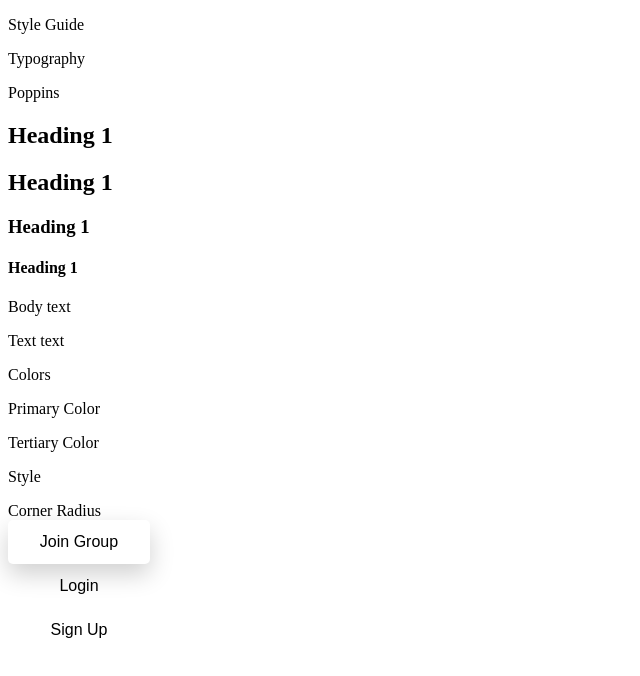
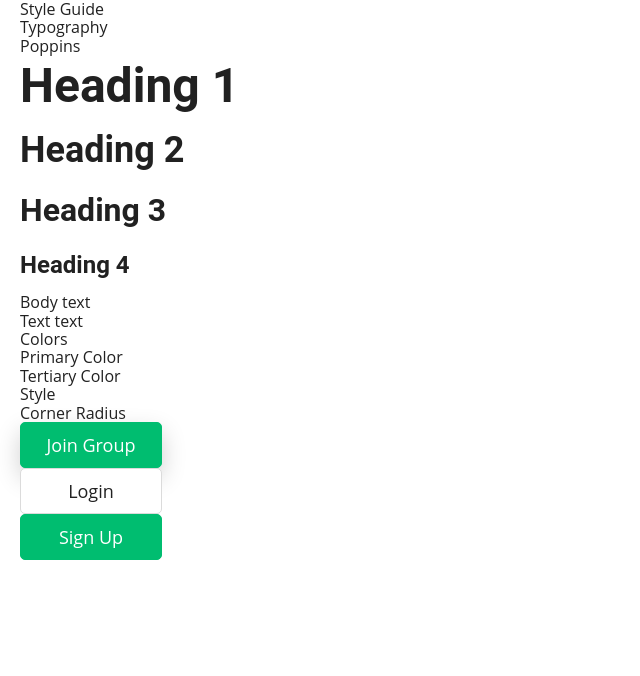
Before and after one commit to akarambizi/portfolio, a Next.js app: page /style-guide in a window 1280 px wide. Shown: the top 676 px of the page, without its empty margins (0-640 px from the left). Built offline with nearby package versions, Linux system fonts and the light colour scheme.

Commit message:
made changes to the styled-components

```diff
--- a/pages/_app.js
+++ b/pages/_app.js
@@ -1,5 +1,11 @@
+import { GlobalStyles } from '../styles';
 function MyApp({ Component, pageProps }) {
-    return <Component {...pageProps} />;
+    return (
+        <>
+            <GlobalStyles />
+            <Component {...pageProps} />
+        </>
+    );
 }
 
 export default MyApp;
--- a/pages/style-guide.js
+++ b/pages/style-guide.js
@@ -1,17 +1,17 @@
 import React from 'react';
-import { Button } from '../styles/elements';
+import { Title, Button, Wrapper } from '../styles/elements';
 
 function StyleGuide() {
     return (
-        <section>
+        <Wrapper>
             <p>Style Guide</p>
             <div>
                 <p>Typography</p>
                 <span>Poppins</span>
-                <h1>Heading 1</h1>
-                <h2>Heading 1</h2>
-                <h3>Heading 1</h3>
-                <h4>Heading 1</h4>
+                <Title>Heading 1</Title>
+                <Title as="h2">Heading 2</Title>
+                <Title as="h3">Heading 3</Title>
+                <Title as="h4">Heading 4</Title>
                 <p>Body text</p>
                 <p>Text text</p>
             </div>
@@ -50,7 +50,7 @@
                 <Button secondary>login</Button>
                 <Button>Sign Up</Button>
             </div>
-        </section>
+        </Wrapper>
     );
 }
 
--- a/styles/elements.js
+++ b/styles/elements.js
@@ -30,15 +30,26 @@
 `;
 
 const titles = {
-    h2: 'font-size: 40px;',
-    h3: 'font-size: 30px;',
-    h4: 'font-size: 24px;',
-    h5: 'font-size: 20px;',
-    h6: 'font-size: 18px;'
+    h1: {
+        'font-size': 'var(--font-size-xxl)',
+        'line-height': '62px'
+    },
+    h2: {
+        'font-size': 'var(--font-size-xl)',
+        'line-height': '46px'
+    },
+    h3: {
+        'font-size': 'var(--font-size-lg)',
+        'line-height': '54px'
+    },
+    h4: {
+        'font-size': 'var(--font-size-md)',
+        'line-height': '36px'
+    }
 };
 
 export const Title = styled.h1`
-    ${({ as: tag }) => (tag in titles ? titles[tag] : 'font-size: 44px;')};
+    ${({ as: tag }) => (tag in titles ? titles[tag] : titles['h1'])};
     margin-bottom: ${({ marginBottom }) => marginBottom || '10px'};
     width: ${({ fullWidth }) => fullWidth && '100%'};
     font-family: var(--font-secondary);
--- a/styles/fonts.js
+++ b/styles/fonts.js
@@ -2,12 +2,12 @@
     '--font-primary': "'Open Sans', sans-serif",
     '--font-secondary': "'Roboto', sans-serif",
     '--font-tertiary': "'Source Serif Pro', serif",
-    '--font-size-xs': '12px',
-    '--font-size-sm': '14px',
-    '--font-size-md': '16px',
-    '--font-size-lg': '18px',
-    '--font-size-xl': '20px',
-    '--font-size-xxl': '24px',
+    '--font-size-paragraph': '16px',
+    '--font-size-sm': '18px',
+    '--font-size-md': '24px',
+    '--font-size-lg': '32px',
+    '--font-size-xl': '36px',
+    '--font-size-xxl': '48px',
 };
 
 export default fonts;
--- a/styles/mixins.js
+++ b/styles/mixins.js
@@ -1,27 +1,4 @@
 import { css, keyframes } from 'styled-components';
-
-const loadingAnimation = keyframes`
-    0% {
-        transform: translateX(0);
-    }
-
-    50%,
-    100% {
-        transform: translateX(460px);
-    }
-`;
-
-const opacityAnimation = keyframes`
-    0% {
-        opacity: 0;
-        transform: scale(0.9);
-    }
-    100% {
-        opacity: 1;
-        transform: scale(1);
-    }
-}
-`;
 
 const mixins = {
     flex: css`
@@ -76,22 +53,6 @@
         z-index: 100;
     `,
 
-    loading: css`
-        content: '';
-        position: absolute;
-        top: 0;
-        left: 0;
-        height: 100%;
-        width: 40px;
-        animation: ${loadingAnimation} 2s infinite linear;
-        background: linear-gradient(90deg, var(--secondary-text-color-light) 0px, var(--divider-color) 40px, var(--secondary-text-color-light) 80px);
-        opacity: 0.1;
-    `,
-
-    opacityAnimation: css`
-        animation: ${opacityAnimation} 0.4s ease;
-    `,
-
     button: css`
         display: ${({ inlineBlock }) => (inlineBlock ? 'inline-block' : 'block')};
         border: ${({ secondary }) => (secondary ? '1px solid var(--divider-color)' : '1px solid var(--primary-color)')};
```
